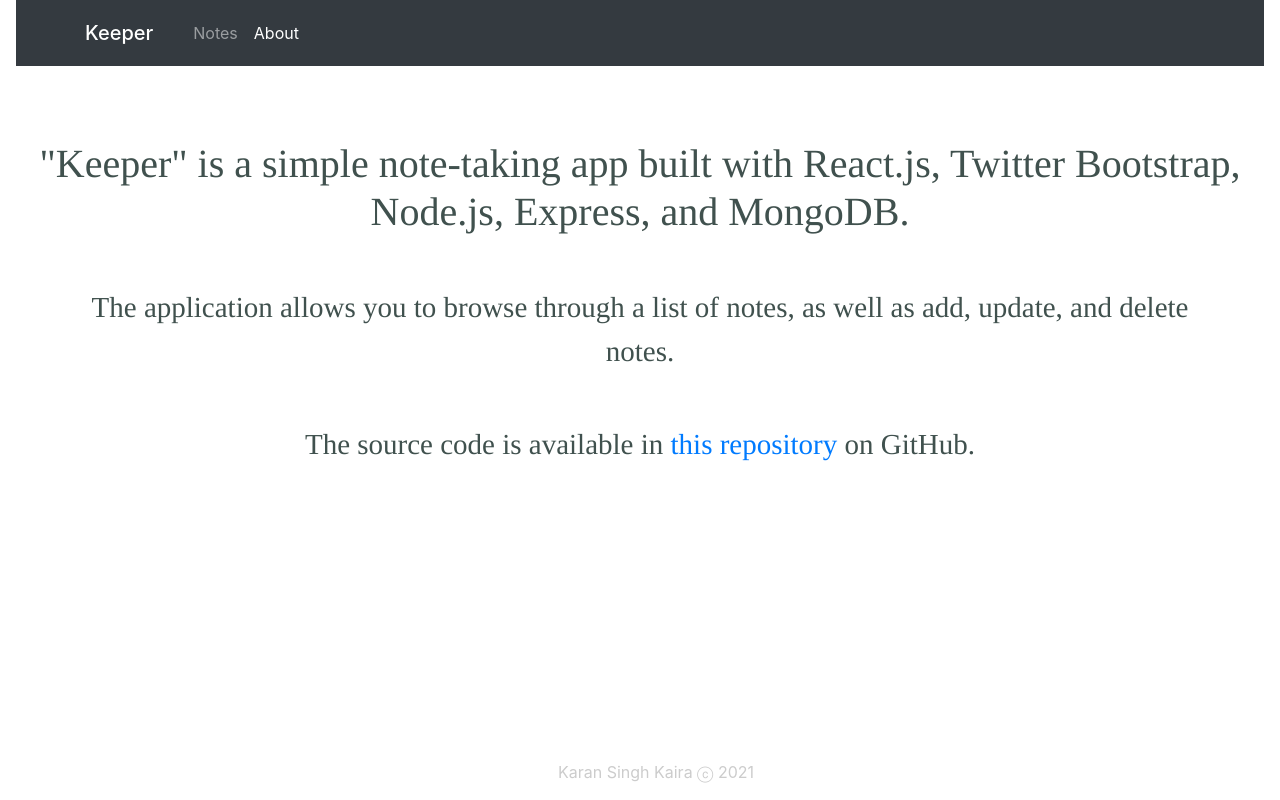
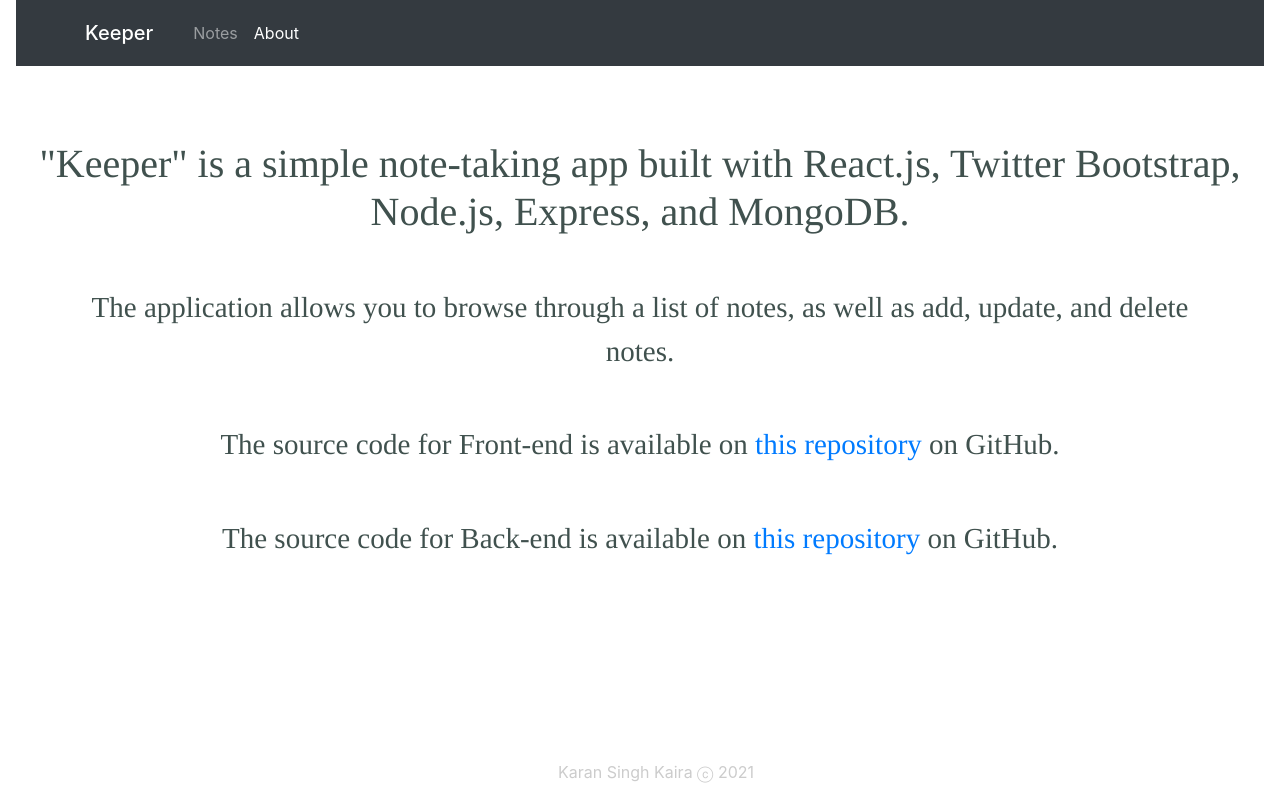
Before and after one commit to KaranKaira/Keeper-Frontend, a React (Create React App) app: page /about in a window 1280 px wide. Built offline with nearby package versions, Linux system fonts and the light colour scheme; a web font is replaced by a local one.

Commit message:
updated about

```diff
--- a/src/components/notes/AboutPage.jsx
+++ b/src/components/notes/AboutPage.jsx
@@ -10,7 +10,9 @@ function AboutPage() {
                 <p> The application allows you to browse through a list of notes, as well as add, update, and delete notes.</p>
 
 
-                <p>The source code is available in <a href="https://github.com/KaranKaira/Keeper"> this repository </a> on GitHub.</p>
+                <p>The source code for Front-end is available on <a href="https://github.com/KaranKaira/Keeper-Frontend"> this repository </a> on GitHub.</p>
+                <p>The source code for Back-end is available on <a href="https://github.com/KaranKaira/Keeper-Server"> this repository </a> on GitHub.</p>
+
         </div>
     );
 }
```
